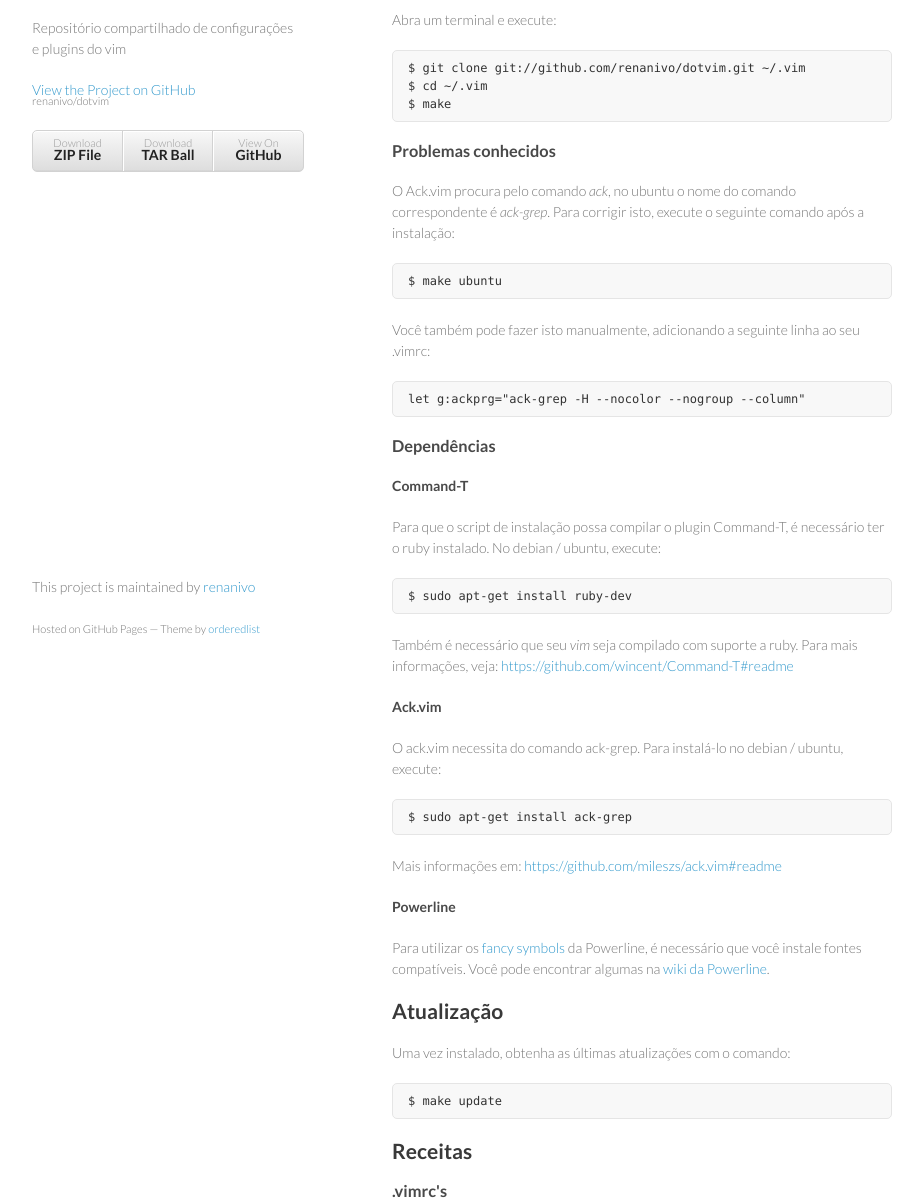
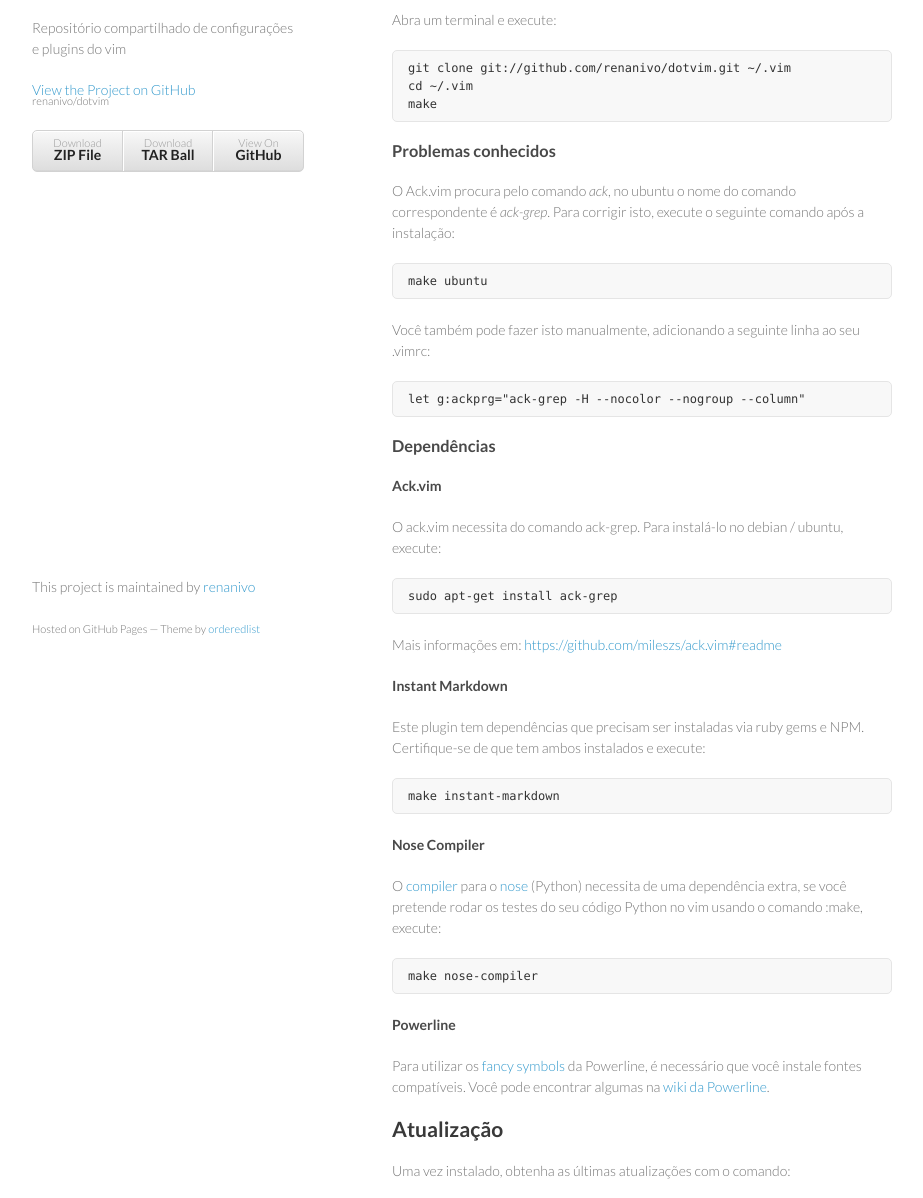
Before and after one commit to renanivo/dotvim, a plain HTML site: page index.html in a window 1280 px wide. Shown: the part 92-1290 px from the top of the page, without its empty margins (178-1101 px from the left). Drawn offline with Linux system fonts and the light colour scheme.

```diff
--- a/index.html
+++ b/index.html
@@ -32,16 +32,16 @@
 
 <p>Abra um terminal e execute:</p>
 
-<pre><code>$ git clone git://github.com/renanivo/dotvim.git ~/.vim
-$ cd ~/.vim
-$ make
+<pre><code>git clone git://github.com/renanivo/dotvim.git ~/.vim
+cd ~/.vim
+make
 </code></pre>
 
 <h3>Problemas conhecidos</h3>
 
 <p>O Ack.vim procura pelo comando <em>ack</em>, no ubuntu o nome do comando correspondente é <em>ack-grep</em>. Para corrigir isto, execute o seguinte comando após a instalação:</p>
 
-<pre><code>$ make ubuntu
+<pre><code>make ubuntu
 </code></pre>
 
 <p>Você também pode fazer isto manualmente, adicionando a seguinte linha ao seu .vimrc:</p>
@@ -51,23 +51,28 @@ $ make
 
 <h3>Dependências</h3>
 
-<h4>Command-T</h4>
-
-<p>Para que o script de instalação possa compilar o plugin Command-T, é necessário ter o ruby instalado. No debian / ubuntu, execute:</p>
-
-<pre><code>$ sudo apt-get install ruby-dev
-</code></pre>
-
-<p>Também é necessário que seu <em>vim</em> seja compilado com suporte a ruby. Para mais informações, veja: <a href="https://github.com/wincent/Command-T#readme">https://github.com/wincent/Command-T#readme</a></p>
-
 <h4>Ack.vim</h4>
 
 <p>O ack.vim necessita do comando ack-grep. Para instalá-lo no debian / ubuntu, execute:</p>
 
-<pre><code>$ sudo apt-get install ack-grep
+<pre><code>sudo apt-get install ack-grep
 </code></pre>
 
 <p>Mais informações em: <a href="https://github.com/mileszs/ack.vim#readme">https://github.com/mileszs/ack.vim#readme</a></p>
+
+<h4>Instant Markdown</h4>
+
+<p>Este plugin tem dependências que precisam ser instaladas via ruby gems e NPM. Certifique-se de que tem ambos instalados e execute:</p>
+
+<pre><code>make instant-markdown
+</code></pre>
+
+<h4>Nose Compiler</h4>
+
+<p>O <a href="http://vimdoc.sourceforge.net/htmldoc/quickfix.html#quickfix.txt">compiler</a> para o <a href="https://nose.readthedocs.org/en/latest/">nose</a> (Python) necessita de uma dependência extra, se você pretende rodar os testes do seu código Python no vim usando o comando :make, execute:</p>
+
+<pre><code>make nose-compiler
+</code></pre>
 
 <h4>Powerline</h4>
 
@@ -77,8 +82,10 @@ $ make
 
 <p>Uma vez instalado, obtenha as últimas atualizações com o comando:</p>
 
-<pre><code>$ make update
+<pre><code>make update
 </code></pre>
+
+<p><strong>atualização de 05/02/2012</strong>: Pelo dotVIM ter migrado o gerenciamento de plugins do <em>Pathogen</em> para o <em>Vundle</em>, o comando <code>make update</code> pode não funcionar como o esperado na primeira vez. Se isto acontecer, simplesmente execute o comando novamente.</p>
 
 <h2>Receitas</h2>
 
@@ -95,7 +102,6 @@ $ make
 
 <ul>
 <li><a href="https://github.com/mileszs/ack.vim">Ack</a></li>
-<li><a href="https://github.com/wincent/Command-T">Command-T</a></li>
 <li><a href="https://github.com/xolox/vim-easytags">EasyTags</a></li>
 <li><a href="https://github.com/tpope/vim-fugitive">Fugitive</a></li>
 <li><a href="https://github.com/mattn/gist-vim">Gist</a></li>
@@ -106,12 +112,14 @@ $ make
 <li><a href="https://github.com/renanivo/vim-makegreen">MakeGreen</a></li>
 <li><a href="https://github.com/Shougo/neocomplcache">Neocomplcache</a></li>
 <li><a href="https://github.com/scrooloose/nerdtree">NERDTree</a></li>
-<li><a href="https://github.com/vim-scripts/nginx.vim">Nginx</a></li>
-<li><a href="https://github.com/lambdalisue/nose.vim">Nose</a></li>
+<li><a href="https://github.com/vim-scripts/nginx.vim">Nginx Config Syntax</a></li>
+<li><a href="https://github.com/lambdalisue/nose.vim">Nose Compiler</a></li>
 <li><a href="https://github.com/afternoon/vim-phpunit">PHPUnit</a></li>
 <li><a href="https://github.com/vim-scripts/paredit.vim">Paredit</a></li>
+<li><a href="https://github.com/shawncplus/phpcomplete.vim">PHP Complete</a></li>
+<li><a href="https://github.com/spf13/PIV">PIV</a></li>
 <li><a href="https://github.com/Lokaltog/vim-powerline">Powerline</a></li>
-<li><a href="https://github.com/rodjek/vim-puppet/">Puppet</a></li>
+<li><a href="https://github.com/rodjek/vim-puppet/">Puppet Config Syntax</a></li>
 <li><a href="https://github.com/tpope/vim-rhubarb">Rhubarb</a></li>
 <li><a href="https://github.com/msanders/snipmate.vim">Snipmate</a></li>
 <li><a href="https://github.com/altercation/vim-colors-solarized">Solarized</a></li>
```
Also changed, not shown: params.json (+1 -1 lines).
